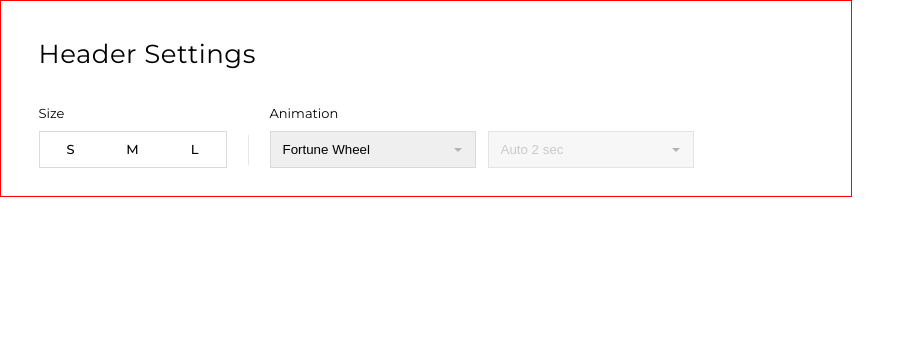
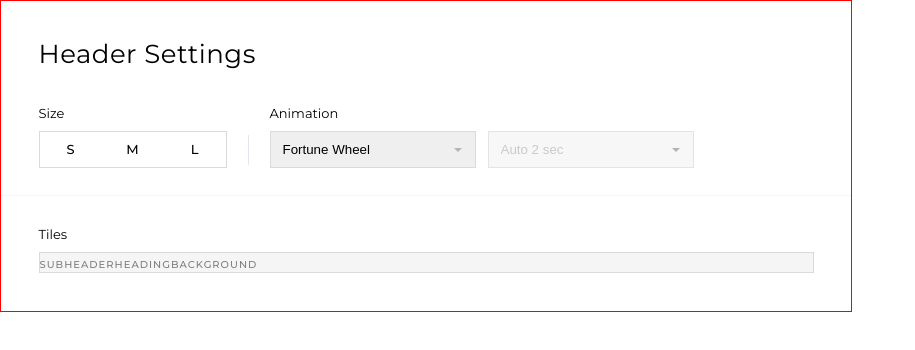
Before and after one commit to JindrichPrec/header-test, a React (Create React App) app: page / in a window 1280 px wide. Shown: the top 350 px of the page, without its empty margins (0-915 px from the left). Built offline with nearby package versions, Linux system fonts and the light colour scheme.

Commit message:
working on admin

```diff
--- a/src/App.js
+++ b/src/App.js
@@ -28,21 +28,28 @@ function App() {
             </div>
             <div className="d-inline-block">
               <label for="animation-select" className="modal__label">Animation</label>
-
               <div className="custom-select">
                 <select name="animations" id="animation-select" >
                     <option value="Fortune Wheel">Fortune Wheel</option>
                     <option value="Fade">Fade</option>
                 </select>
               </div>
-
               <div className="custom-select">
                 <select name="duration" id="animation-duration" disabled>
                     <option value="2">Auto 2 sec</option>
                     <option value="0">Manual</option>
                 </select>
               </div>
-
+            </div>
+          </div>
+          <div className="modal__body">
+            <label className="modal__label">Tiles</label>
+            <div className="carousel-editor">
+              <div className="carousel-editor__header">
+                <span className="carousel-editor__heading">Subheader</span>
+                <span className="carousel-editor__heading">Heading</span>
+                <span className="carousel-editor__heading">Background</span>
+              </div>
             </div>
           </div>
         </div>
--- a/src/App.sass
+++ b/src/App.sass
@@ -16,8 +16,12 @@ body
     border: 1px solid red
 
     &__header
-        padding: 37px 37.5px 27px 37.5px
-        border-bottom: 1px solid #f5f5f5
+      padding: 37px 37.5px 27px 37.5px
+      border-bottom: 1px solid #f5f5f5
+
+    &__body
+      padding: 21px 37.5px 37.5px 37.5px
+
 
     &__title
       font-size: 26px
@@ -119,3 +123,17 @@ body
   background-color: #e2e7ee
   margin: 0 21px
   vertical-align: middle
+
+.carousel-editor
+  border: 1px solid $gray-light
+
+  &__header
+    background-color: #f5f5f5
+
+  &__heading
+    color: #808080
+    text-transform: uppercase
+    line-height: 12px
+    letter-spacing: 1px
+    font-size: 10px
+    font-weight: 500
```
